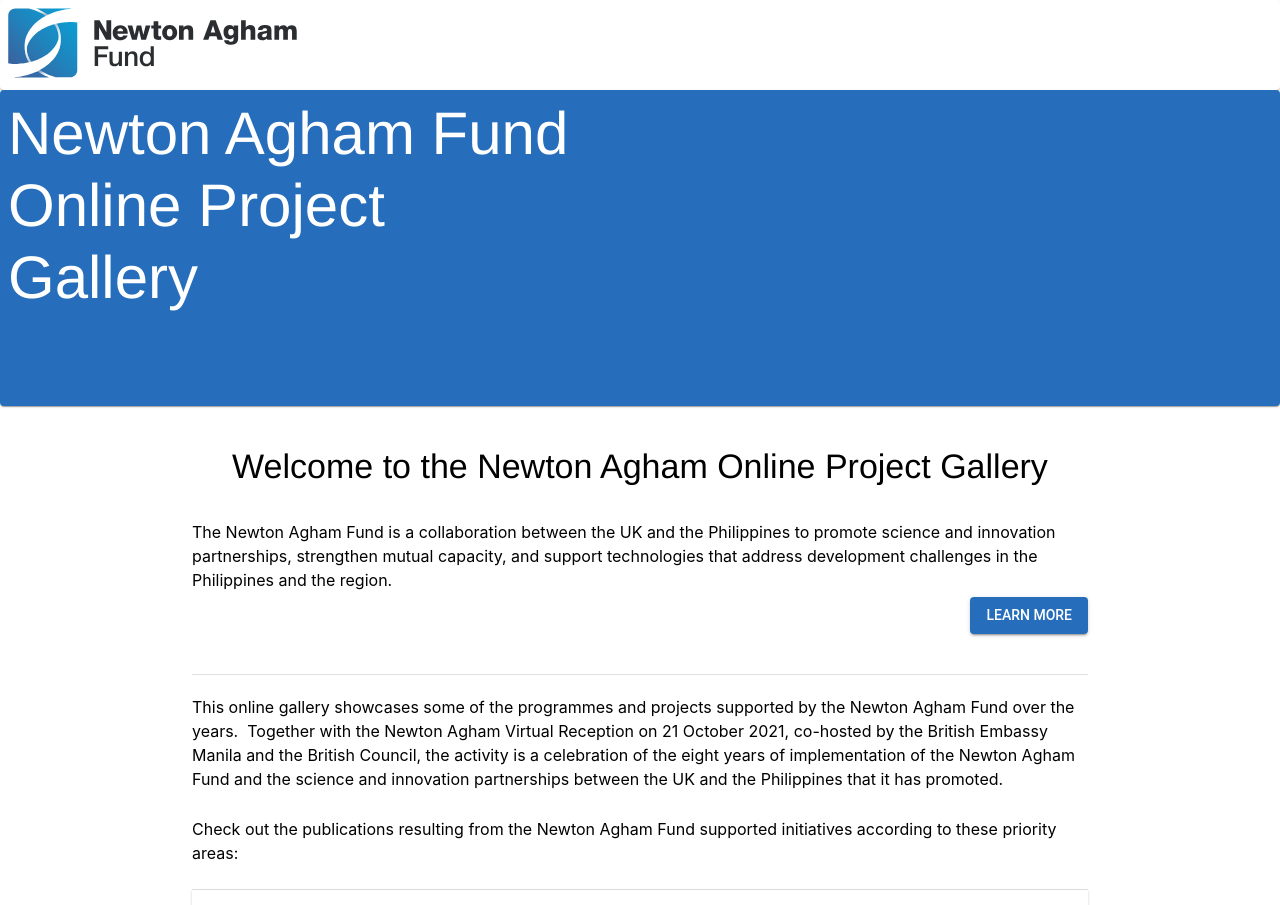
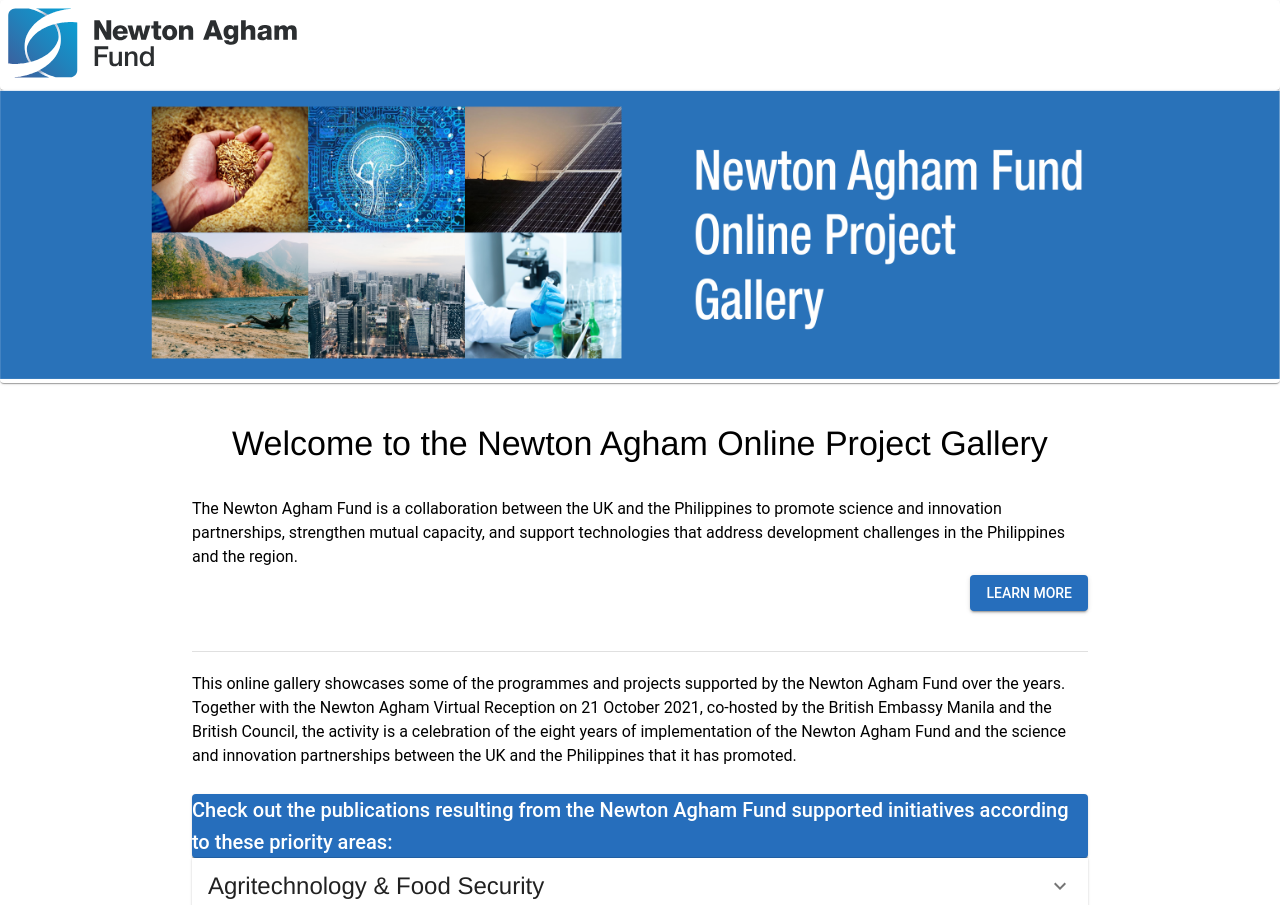
Before and after one commit to pulidongz/NewtonAgham, a React (Create React App) app in the folder newtonagham/: page / in a window 1280 px wide. Shown: the top 905 px of the page. Built offline with nearby package versions, Linux system fonts and the light colour scheme; a web font is replaced by a local one.

Commit message:
banner update

```diff
--- a/newtonagham/src/App.js
+++ b/newtonagham/src/App.js
@@ -19,9 +19,9 @@
     h5: {
       fontFamily: `"Helvetica Neue"`,
     },
-    body1: {
-         fontFamily: `Helvetica 65 Medium`,
-        },
+    // body1: {
+    //      fontFamily: `Helvetica 65 Medium`,
+    //     },
   },
   // typography: {
   //   fontFamily: '`Helvetica 65 Medium`, "Roboto", "Arial", sans-serif',
--- a/newtonagham/src/components/Header.js
+++ b/newtonagham/src/components/Header.js
@@ -3,16 +3,20 @@
 
 import { makeStyles } from '@mui/styles';
 import newtonLogo from '../assets/images/Newton-Agham_CMYK.svg';
+import banner from '../assets/images/banner1.png';
 
 const useStyles = makeStyles((theme) => ({
     root: {
       flexGrow: 1,
     },
-    paper: {
+    logo: {
       padding: theme.spacing(1), //grid padding
       textAlign: 'left',
       color: theme.palette.text.secondary,
     },
+    banner: {
+        padding: 0
+      },
   }));
 
 export default function Header() {
@@ -20,29 +24,14 @@
 
     return(
         <React.Fragment>
-            <Grid item>
-                <Paper className={classes.paper}>
+            <Grid>
+                <Paper className={classes.logo}>
                     <img src={newtonLogo} height="70" />
                 </Paper>
             </Grid>
-            <Grid item>
-                <Paper className={classes.paper} style={{height: 300, backgroundColor: '#266ebc'}}>
-                    <Grid container
-                    direction="column"
-                    justifyContent="space-between"
-                    alignItems="flex-start"
-                    >
-                    <Grid item>
-                        <Typography variant="h2" style={{color: '#fff'}}>Newton Agham Fund</Typography>
-                    </Grid>
-
-                    </Grid>
-                    <Grid item>
-                        <Typography variant="h2" style={{color: '#fff'}}>Online Project</Typography>
-                    </Grid>
-                    <Grid item>
-                        <Typography variant="h2" style={{color: '#fff'}}>Gallery</Typography>
-                    </Grid>
+            <Grid>
+                <Paper className={classes.banner}>
+                    <img src={banner} style={{width: '100%', objectFit: 'cover'}}/>
                 </Paper>
             </Grid>
         </React.Fragment>
--- a/newtonagham/src/components/LandingPage.js
+++ b/newtonagham/src/components/LandingPage.js
@@ -4,7 +4,7 @@
 import AccordionDetails from '@mui/material/AccordionDetails';
 import Typography from '@mui/material/Typography';
 import ExpandMoreIcon from '@mui/icons-material/ExpandMore';
-import { Grid, Button, Divider } from '@mui/material';
+import { Grid, Button, Divider, Paper } from '@mui/material';
 
 import { makeStyles } from '@mui/styles';
 
@@ -66,11 +66,12 @@
                     This online gallery showcases some of the programmes and projects supported by the Newton Agham Fund over the years.  Together with the Newton Agham Virtual Reception on 21 October 2021, co-hosted by the British Embassy Manila and the British Council, the activity is a celebration of the eight years of implementation of the Newton Agham Fund and the science and innovation partnerships between the UK and the Philippines that it has promoted.
                 </Typography>
                 <br/>
-                <Typography variant="body1" display="block" gutterBottom>
-                    Check out the publications resulting from the Newton Agham Fund supported initiatives according to these priority areas:
-                </Typography>
-                <br/>
 
+                <Paper style={{backgroundColor: '#266ebc'}}>
+                    <Typography variant="h6" style={{color: '#fff'}}>
+                        Check out the publications resulting from the Newton Agham Fund supported initiatives according to these priority areas:
+                    </Typography>
+                </Paper>
                 {/* Agritechnology & Food Security */}
                 <PriorityAreas json={json_agri} />
 
@@ -88,7 +89,7 @@
 
                 {/* Health & Life Sciences */}
                 <PriorityAreas json={json_health} />
-
+                <br />
             </Grid>
         </React.Fragment>
     );
--- a/newtonagham/src/components/PriorityAreas.js
+++ b/newtonagham/src/components/PriorityAreas.js
@@ -60,13 +60,14 @@
                 aria-controls="panel1a-content"
                 id="panel1a-header"
             >
-                <Typography variant="h5" sx={{ width: '33%', flexShrink: 0 }}>{json.title}</Typography>
-                <Typography style={{color: 'gray'}}>
+                <Typography variant="h5" sx={{ width: '50%', flexShrink: 0 }}>{json.title}</Typography>
+            </AccordionSummary>
+            <AccordionDetails>
+                <Typography variant="body1">
                     {json.definition}
                 </Typography>
-            </AccordionSummary>
-            <AccordionDetails>
             <Typography variant="h6" >Posters</Typography>
+
             <Grid container spacing={3} direction="row" justifyContent="flex-start" alignItems="center">
                 {json.posters.map((posters, index) => (
                     <Grid item xs={4} key={index}>
@@ -94,7 +95,7 @@
                 ))}
             </Grid>
             <br/>
-            <Typography variant="h6" >Videos</Typography>
+            <Typography variant="h5" >Videos</Typography>
             <Grid container spacing={3} direction="row" justifyContent="flex-start" alignItems="center">
                 {json.videos.map((videos, index) => (
                     <Grid item xs={4} key={index}>
```
Also changed, not shown: newtonagham/src/assets/images/banner1.png (added).
